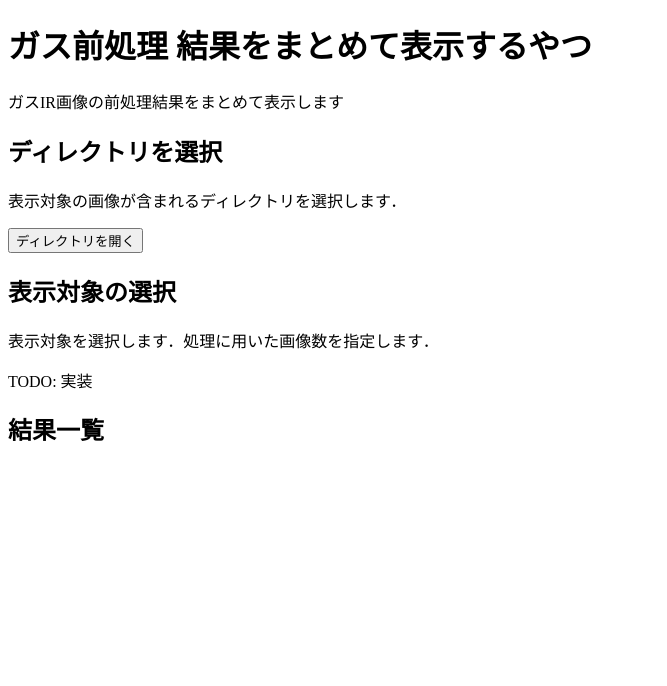
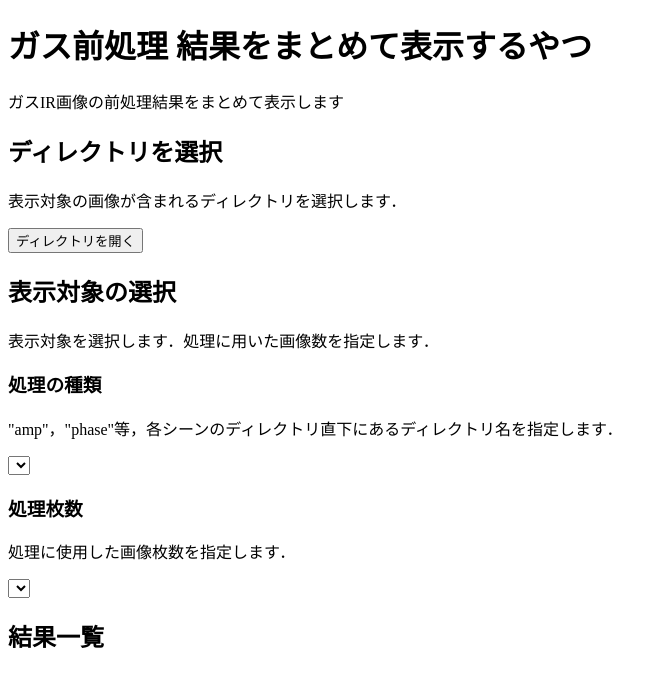
Before and after one commit to kiloooooooo/gas-preprocess-visualizer, a SvelteKit app: page / in a window 1280 px wide. Shown: the top 686 px of the page, without its empty margins (0-667 px from the left). Built offline with nearby package versions, Linux system fonts and the light colour scheme.

Commit message:
画像表示がまだ

```diff
--- /dev/null
+++ b/src/components/ConfigSelector.svelte
@@ -0,0 +1,86 @@
+<script lang="ts">
+    import { imageType, sceneEntries } from '$lib';
+
+    let procKinds: String[] = [];
+    let rangeKinds: number[] = [];
+
+    $: (async () => {
+        if (!$sceneEntries) {
+            return;
+        }
+
+        // とりあえず最初のシーンをサンプルとして取ってくる
+        const sampleScene = $sceneEntries?.[0];
+        let _procKinds: Set<String> = new Set();
+        let _rangeKinds: Set<number> = new Set();
+
+        for await (let [procKind, procEntry] of sampleScene?.entries()) {
+            if (procEntry.kind !== 'directory') {
+                continue;
+            }
+
+            if (procEntry.name.startsWith('original')) {
+                continue;
+            }
+
+            _procKinds.add(procKind);
+
+            for await (let [fileName, rangeEntry] of procEntry.entries()) {
+                if (rangeEntry.kind !== 'file') {
+                    continue;
+                }
+                const match = fileName.match(/(\d+)(\.\w+)$/);
+                const rangeKind = match ? Number(match[1]) : null;
+                if (rangeKind) {
+                    _rangeKinds.add(rangeKind);
+                }
+            }
+        }
+
+        procKinds = [..._procKinds];
+        rangeKinds = [..._rangeKinds].toSorted((a, b) => a - b); // Array.toSorted()は引数を省略すると文字列としてソートするらしい
+    })();
+
+    function onProcKindInput(event: Event) {
+        const { target } = event;
+
+        if (!(target instanceof HTMLSelectElement)) {
+            return;
+        }
+
+        $imageType = {
+            ...$imageType,
+            kind: target.value
+        };
+    }
+
+    function onRangeKindInput(event: Event) {
+        const { target } = event;
+
+        if (!(target instanceof HTMLSelectElement)) {
+            return;
+        }
+
+        $imageType = {
+            ...$imageType,
+            processRange: Number(target.value.slice(0, -1))
+        };
+    }
+</script>
+
+<div>
+    <h3 class="mb-4 mt-8 text-xl">処理の種類</h3>
+    <p>"amp"，"phase"等，各シーンのディレクトリ直下にあるディレクトリ名を指定します．</p>
+    <select class="mt-4 border-2 p-2" on:input={onProcKindInput}>
+        {#each procKinds as procKind}
+            <option>{procKind}</option>
+        {/each}
+    </select>
+    <h3 class="mb-4 mt-8 text-xl">処理枚数</h3>
+    <p>処理に使用した画像枚数を指定します．</p>
+    <select class="mt-4 border-2 p-2" on:input={onRangeKindInput}>
+        {#each rangeKinds as rangeKind}
+            <option>{rangeKind}枚</option>
+        {/each}
+    </select>
+</div>
--- a/src/components/ResultImage.svelte
+++ b/src/components/ResultImage.svelte
@@ -1,10 +1,31 @@
 <script lang="ts">
+    import { imageType } from '$lib';
+
     export let directory: FileSystemDirectoryHandle | undefined;
-    export let kind: String;
+
+    let imageFile: FileSystemFileHandle | undefined;
+    $: (async () => {
+        const procDir = await directory?.getDirectoryHandle($imageType.kind as string);
+        if (!procDir || procDir.kind !== 'directory') {
+            return;
+        }
+
+        for await (let [fileName, entry] of procDir) {
+            if (fileName.match(new RegExp(`(${$imageType.processRange})(.\\w+$)`))) {
+                if (entry.kind !== 'file') {
+                    continue;
+                }
+
+                imageFile = entry;
+                break;
+            }
+        }
+        console.log('complete');
+    })();
 </script>
 
 {#if directory}
-    <div style="width: 320px; height: 240px; background-color: gray;"></div>
+    <div style="width: 320px; height: 240px; background-color: gray;">{imageFile?.name}</div>
 {:else}
-    <div style="width: 320px; height: 240px; background-color: red;"></div>
+    <div style="width: 320px; height: 240px; background-color: red;">{imageFile?.name}</div>
 {/if}
--- a/src/components/SceneResultsTable.svelte
+++ b/src/components/SceneResultsTable.svelte
@@ -53,7 +53,6 @@
                                     directory={scenesParamMap.get(
                                         new SceneParams(distance, bgTemp, flow).encodeString()
                                     )}
-                                    kind="amp"
                                 />
                             </td>
                         {/each}
--- a/src/lib/index.ts
+++ b/src/lib/index.ts
@@ -1,3 +1,3 @@
-import { sceneEntries } from "./stores";
+import { sceneEntries, imageType, type ImageType } from "./stores";
 
-export { sceneEntries };
+export { sceneEntries, imageType, type ImageType };
--- a/src/lib/stores.ts
+++ b/src/lib/stores.ts
@@ -1,3 +1,12 @@
 import { type Writable, writable } from "svelte/store";
 
+export type ImageType = {
+    kind: String,
+    processRange: number
+};
+
 export const sceneEntries: Writable<Array<FileSystemDirectoryHandle> | undefined> = writable(undefined);
+export const imageType: Writable<ImageType> = writable({
+    kind: "amp",
+    processRange: 60
+});
--- a/src/routes/+page.svelte
+++ b/src/routes/+page.svelte
@@ -1,4 +1,5 @@
 <script lang="ts">
+    import ConfigSelector from '../components/ConfigSelector.svelte';
     import DirectoryPicker from '../components/DirectoryPicker.svelte';
     import SceneResultsTable from '../components/SceneResultsTable.svelte';
 </script>
@@ -15,8 +16,12 @@
 
     <h2 class="mb-4 mt-8 text-3xl">表示対象の選択</h2>
     <p>表示対象を選択します．処理に用いた画像数を指定します．</p>
-    <span>TODO: 実装</span>
+    <div class="mt-4">
+        <ConfigSelector />
+    </div>
 
     <h2 class="mb-4 mt-8 text-3xl">結果一覧</h2>
-    <SceneResultsTable />
+    <div class="mt-4">
+        <SceneResultsTable />
+    </div>
 </div>
```
